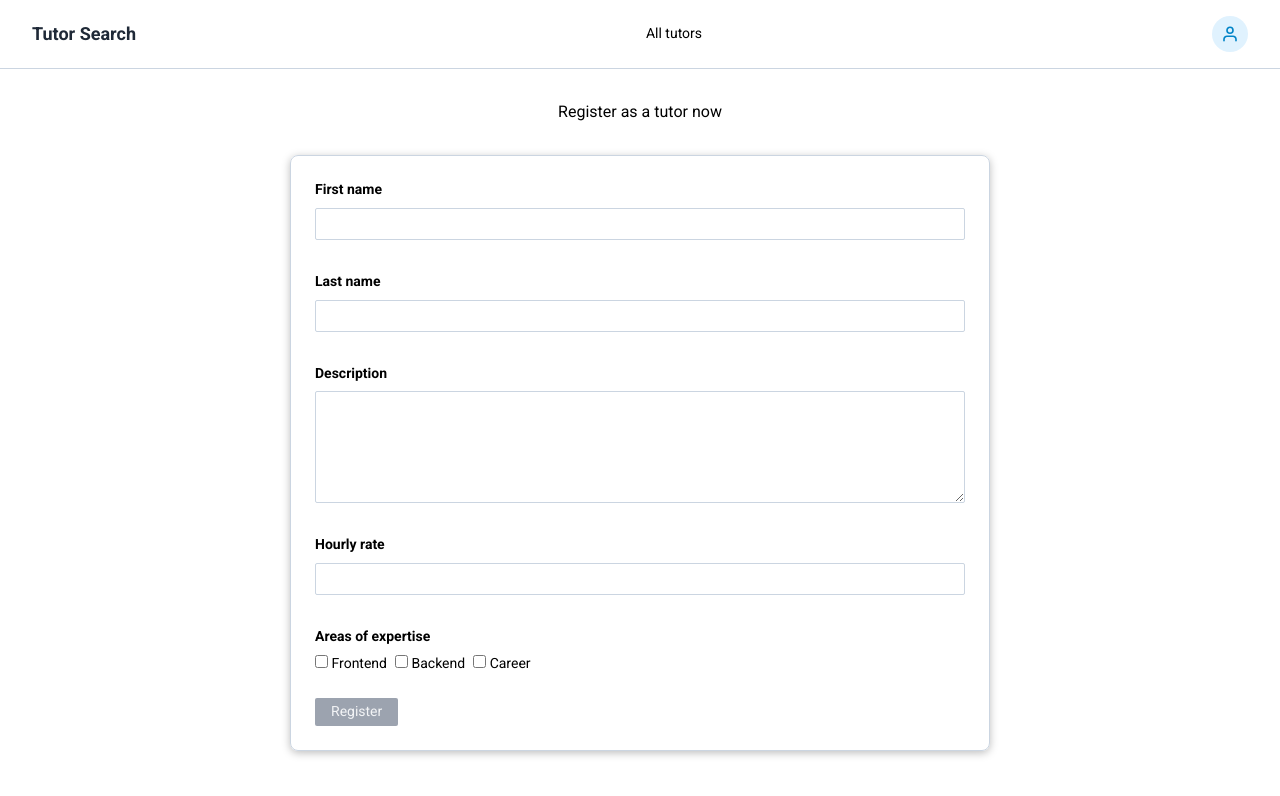
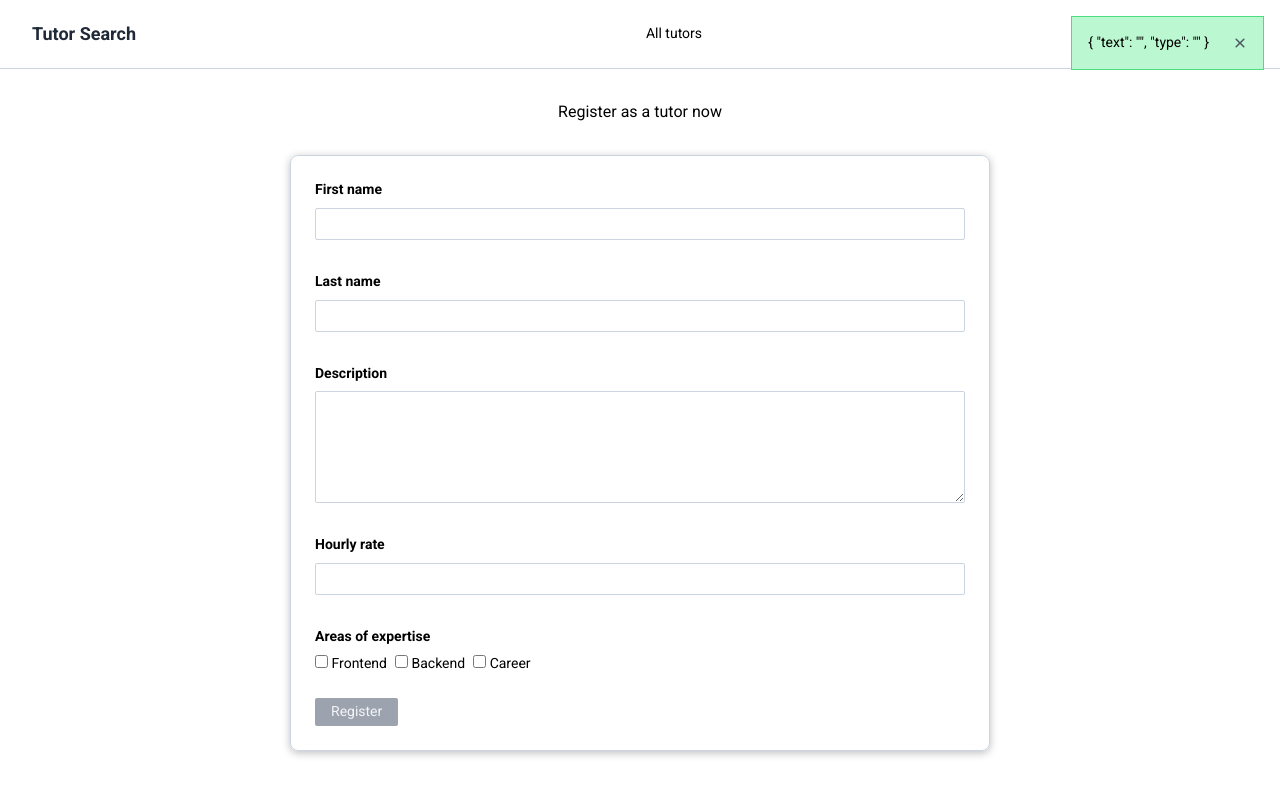
Before and after one commit to Nataliasem/tutor-search, a Vue app: page /register in a window 1280 px wide. Shown: the top 796 px of the page. Built offline with nearby package versions, Linux system fonts and the light colour scheme.

Commit message:
add alert composition

```diff
--- a/src/components/layout/ts-alert.vue
+++ b/src/components/layout/ts-alert.vue
@@ -1,11 +1,11 @@
 <template>
   <teleport to="body">
     <Transition name="slide-fade">
-      <div v-if="show" class="ts-alert" :class="classByType">
+      <div class="ts-alert" :class="classByType">
         <span>
-          {{ message.text }}
+          {{ message }}
         </span>
-        <span class="text-gray-600 cursor-pointer" @click="close">
+        <span class="text-gray-600 cursor-pointer" @click="hide">
           <icon-cross />
         </span>
       </div>
@@ -22,13 +22,14 @@
     IconCross
   },
   props: {
-    show: {
-      type: Boolean,
-      default: false
+    message: {
+      type: String,
+      default: ''
     },
-    message: {
-      type: Object,
-      required: true
+
+    type: {
+      type: String,
+      default: 'success'
     }
   },
   emits: ['close'],
@@ -37,23 +38,15 @@
   }),
   computed: {
     classByType() {
-      return `ts-alert-${this.message.type || 'success'}`
+      return `ts-alert-${this.type || 'success'}`
     }
   },
-  watch: {
-    show: {
-      immediate: true,
-      handler() {
-        if (this.show) {
-          this.timerId = setTimeout(this.close, 3000)
-        }
-      }
-    }
+  mounted() {
+    this.timerId = setTimeout(this.hide, 3000)
   },
   methods: {
-    close() {
-      this.timerId = null
-      this.$emit('close')
+    hide() {
+      this.$emit('hide')
     }
   }
 };
--- /dev/null
+++ b/src/compositions/alert.js
@@ -0,0 +1,29 @@
+import { ref } from 'vue';
+
+const useAlert = () => {
+  const isShown = ref(false)
+  const message = ref('')
+  const type = ref('')
+
+  const showAlert = (messageText, messageType) => {
+    message.value = messageText
+    type.value = messageType || 'success'
+    isShown.value = true
+  }
+
+  const hideAlert = () => {
+    isShown.value = false
+    type.value = ''
+    message.value = ''
+  }
+
+  return {
+    isShown,
+    message,
+    type,
+    showAlert,
+    hideAlert
+  }
+}
+
+export default useAlert
--- a/src/pages/tutors/tutors-list.vue
+++ b/src/pages/tutors/tutors-list.vue
@@ -1,11 +1,37 @@
+<template>
+  <div class="page-wrapper">
+    <!-- ALERT -->
+      <ts-alert v-if="isShown" :message="message" :type="type" @hide="hideAlert" />
+
+    <!-- LOADING -->
+    <ts-loader v-if="loading" >Loading tutors</ts-loader>
+
+    <!-- NO TUTORS MESSAGE -->
+    <div v-else-if="hasTutors === false">No tutors found</div>
+
+    <!-- LIST OF TUTORS -->
+    <div v-else class="space-y-6">
+      <!-- FILTERS -->
+      <ts-field-checklist v-model:checked="checkedAreas" :options="allAreas" />
+
+      <!-- NO FILTERED TUTORS MESSAGE -->
+      <div v-if="hasFilteredTutors === false">No tutors found. Try to change the filters</div>
+
+      <!-- TUTORS -->
+      <tutor-item v-for="tutor in filteredTutors" :key="tutor.id" :tutor="tutor"/>
+   </div>
+  </div>
+</template>
+
 <script>
 import { defineAsyncComponent, onMounted } from 'vue';
 import { AREAS_OPTIONS } from '~/constants'
 import tutorApi from '~/api/tutors'
 import TsAlert from '~/components/layout/ts-alert.vue'
 import clonedeep from 'lodash.clonedeep'
-import { ref, reactive, computed } from 'vue'
+import { ref, computed } from 'vue'
 import { useStore }  from 'vuex'
+import alert from '~/compositions/alert';
 
 export default {
   name: 'tutors-list',
@@ -41,6 +67,7 @@
     // LOAD TUTORS
     const loading = ref(false)
     const tutors = ref([])
+    const { isShown, message, type, showAlert, hideAlert } = alert()
 
     onMounted(() => loadTutors())
 
@@ -57,9 +84,9 @@
         .then(response => (tutors.value = response))
         .then(() => store.commit('SET_TUTORS', tutors))
         .then(() => store.commit('SET_LAST_FETCH_TUTORS_TIMESTAMP'))
+        .then(() => showAlert('It works!') )
         .catch( ({ message }) => {
-          message.text = message || 'Failed to fetch'
-          message.type = 'error'
+          showAlert(message || 'Failed to fetch', 'error')
         })
         .finally(() => (loading.value = false))
     }
@@ -84,21 +111,6 @@
       return (filteredTutors.value || []).length > 0
     })
 
-    // ALERTS COMPOSITION
-    const message = reactive({
-      text: '',
-      type: ''
-    })
-
-    const showAlert = computed(() => {
-      return Boolean(message.text)
-    })
-
-    const clearMessage = () => {
-      message.text = ''
-      message.type = ''
-    }
-
     return {
       loading,
       checkedAreas,
@@ -106,35 +118,13 @@
       filteredTutors,
       hasFilteredTutors,
       hasTutors,
-      showAlert,
+
+      // alert
+      isShown,
       message,
-      clearMessage,
+      type,
+      hideAlert
     }
   }
 }
 </script>
-
-<template>
-  <div class="page-wrapper">
-    <!-- ALERT -->
-    <ts-alert :show="showAlert" :message="message" @close="clearMessage" />
-
-    <!-- LOADING -->
-    <ts-loader v-if="loading" >Loading tutors</ts-loader>
-
-    <!-- NO TUTORS MESSAGE -->
-    <div v-else-if="hasTutors === false">No tutors found</div>
-
-    <!-- LIST OF TUTORS -->
-    <div v-else class="space-y-6">
-      <!-- FILTERS -->
-      <ts-field-checklist v-model:checked="checkedAreas" :options="allAreas" />
-
-      <!-- NO FILTERED TUTORS MESSAGE -->
-      <div v-if="hasFilteredTutors === false">No tutors found. Try to change the filters</div>
-
-      <!-- TUTORS -->
-      <tutor-item v-for="tutor in filteredTutors" :key="tutor.id" :tutor="tutor"/>
-   </div>
-  </div>
-</template>
```
Also changed, not shown: .eslintrc.js.
